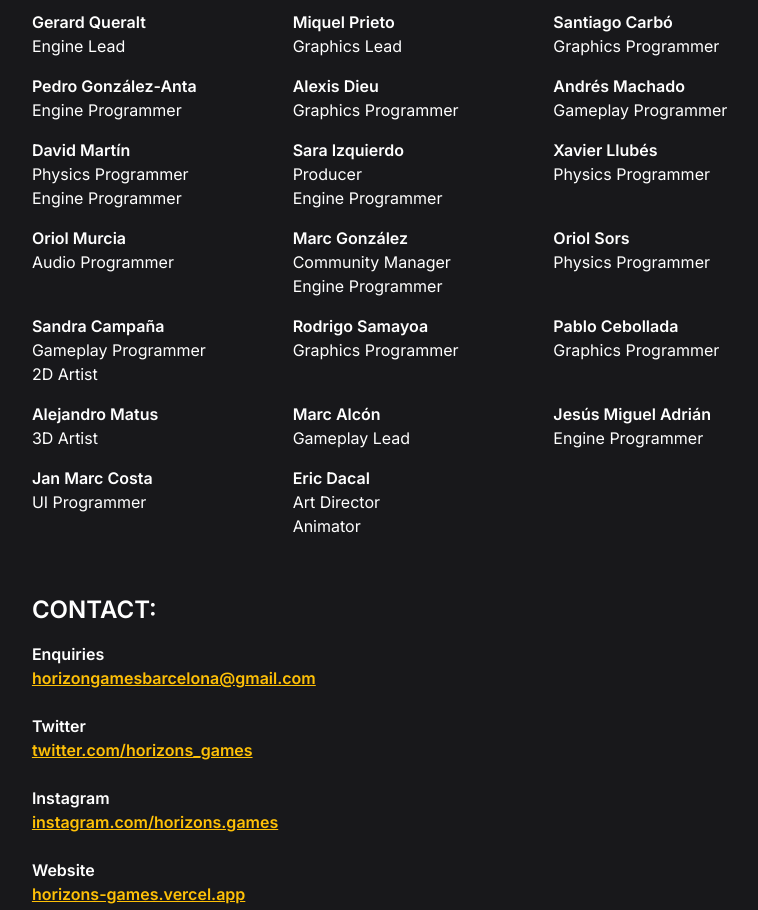
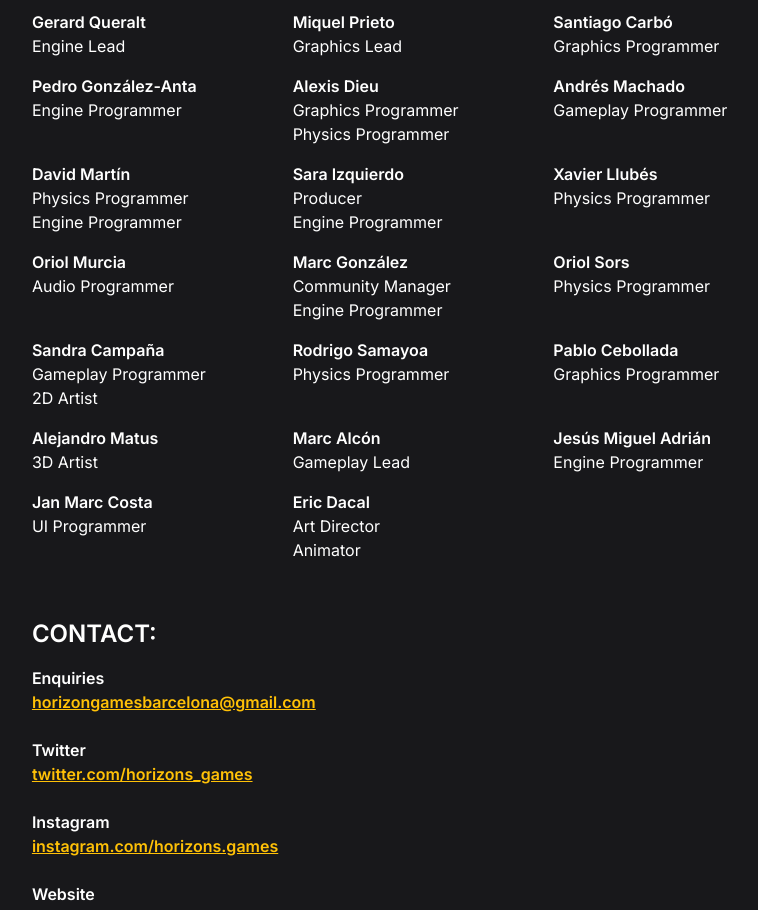
Before and after one commit to MarcGonzalezMoratona/starfall-rebellion, a Next.js app: page /press in a window 1280 px wide. Shown: the part 1620-2530 px from the top of the page, without its empty margins (217-975 px from the left). Built offline with nearby package versions, Linux system fonts and the light colour scheme.

Commit message:
fix: roles

```diff
--- a/app/data/team.js
+++ b/app/data/team.js
@@ -67,6 +67,7 @@ export const team = {
       name: 'Alexis Dieu',
       image: 'AlexisDieu.jpg',
       primaryRole: 'Graphics Programmer',
+      secondaryRole: 'Physics Programmer',
       networks: {
         github: 'https://github.com/AlexisDieu',
         linkedin: 'https://www.linkedin.com/in/alexis-dieu-705ab81a3',
@@ -156,7 +157,7 @@ export const team = {
     {
       name: 'Rodrigo Samayoa',
       image: 'RodrigoSamayoa.jpg',
-      primaryRole: 'Graphics Programmer',
+      primaryRole: 'Physics Programmer',
       networks: {
         github: 'https://github.com/totisama',
         linkedin: 'https://www.linkedin.com/in/rodrigo-samayoa-526916196',
```
